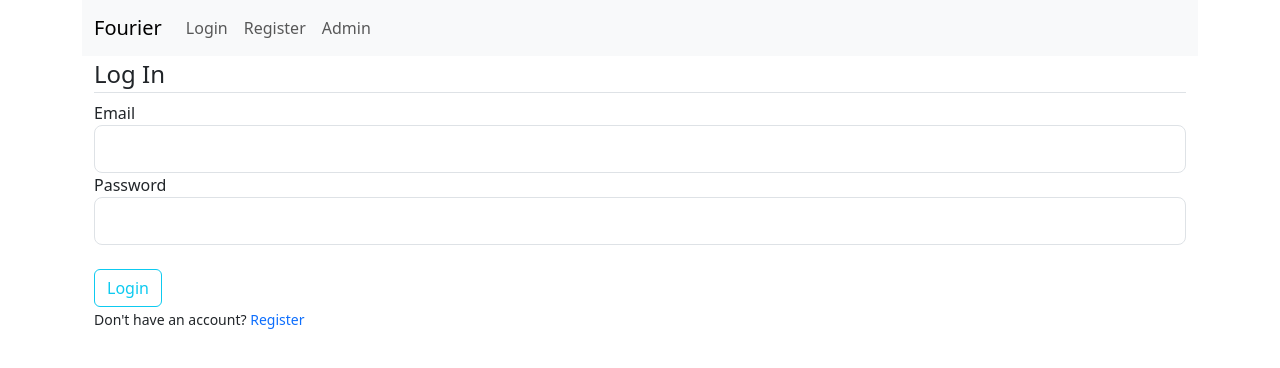
After one commit to hamees-sayed/fourier, a Flask app: page /login in a window 1280 px wide. The commit adds this page. Shown: the top 368 px of the page. Run offline with Flask 3, Linux system fonts and the light colour scheme.

Commit message:
database with basic login functionality and templates

```diff
--- /dev/null
+++ b/controllers/authorization.py
@@ -0,0 +1,27 @@
+from flask import render_template, flash, redirect, url_for
+from controllers.forms import RegistrationForm, LoginForm
+from controllers import app
+
+
+@app.route('/')
+def home():
+    return "<h1>Registered Successfully!</h1>"
+
+@app.route("/register", methods=["GET", "POST"])
+def register():
+    form = RegistrationForm()
+    if form.validate_on_submit():
+        flash(f"Account created for {form.username.data}!", "success")
+        return redirect(url_for("home"))
+    return render_template("register.html", form=form, title="Register")
+
+@app.route("/login", methods=["GET", "POST"])
+def login():
+    form = LoginForm()
+    if form.validate_on_submit():
+        if form.email.data == "admin@blog.com" and form.password.data == "password":
+            flash("Logged in!", "success")
+            return redirect(url_for("home"))
+        else:
+            flash("Login Unsuccessful. Please check email and password", "danger")
+    return render_template("login.html", form=form, title="Login")
--- /dev/null
+++ b/controllers/forms.py
@@ -0,0 +1,15 @@
+from flask_wtf import FlaskForm
+from wtforms import StringField, PasswordField, SubmitField
+from wtforms.validators import DataRequired, Length, Email, EqualTo
+
+class RegistrationForm(FlaskForm):
+    username = StringField('Username', validators=[DataRequired(), Length(min=2, max=20)])
+    email = StringField('Email', validators=[DataRequired(), Email()])
+    password = PasswordField('Password', validators=[DataRequired(), Length(min=8)])
+    confirm_password = PasswordField('Confirm Password', validators=[DataRequired(), EqualTo("password")])
+    submit = SubmitField('Register')
+
+class LoginForm(FlaskForm):
+    email = StringField('Email', validators=[DataRequired(), Email()])
+    password = PasswordField('Password', validators=[DataRequired(), Length(min=8)])
+    submit = SubmitField('Login')
--- a/requirements.txt
+++ b/requirements.txt
@@ -1,2 +1,6 @@
 Flask==3.0.0
 Flask-SQLAlchemy==3.1.1
+Flask-WTF
+WTForms
+python-dotenv
+email-validator
--- /dev/null
+++ b/templates/layout.html
@@ -0,0 +1,44 @@
+<!DOCTYPE html>
+<html lang="en">
+<head>
+    <meta charset="UTF-8">
+    <meta name="viewport" content="width=device-width, initial-scale=1.0">
+    <link href="https://cdn.jsdelivr.net/npm/bootstrap@5.3.2/dist/css/bootstrap.min.css" rel="stylesheet" integrity="sha384-T3c6CoIi6uLrA9TneNEoa7RxnatzjcDSCmG1MXxSR1GAsXEV/Dwwykc2MPK8M2HN" crossorigin="anonymous">
+    <!-- <link rel="stylesheet" type="text/css" href="{{ url_for('static', filename='styles.css') }}"> -->
+    {% if title %}
+        <title>{{ title }}</title>
+    {% else %}
+        <title>Fourier</title>
+    {% endif %}
+</head>
+<body>
+    <div class="container">
+        <nav class="navbar navbar-expand-lg bg-light">
+            <div class="container-fluid">
+              <a class="navbar-brand" href="#">Fourier</a>
+              <button class="navbar-toggler" type="button" data-bs-toggle="collapse" data-bs-target="#navbarNavAltMarkup" aria-controls="navbarNavAltMarkup" aria-expanded="false" aria-label="Toggle navigation">
+                <span class="navbar-toggler-icon"></span>
+              </button>
+              <div class="collapse navbar-collapse" id="navbarNavAltMarkup">
+                <div class="navbar-nav">
+                  <a class="nav-link" aria-current="page" href="/login">Login</a>
+                  <a class="nav-link" href="/register">Register</a>
+                  <a class="nav-link" href="/admin">Admin</a>
+                </div>
+              </div>
+            </div>
+          </nav>
+    </div>
+    <div class="container">
+        {% with messages = get_flashed_messages(with_categories=true) %}
+            {% if messages %}
+                {% for category, message in messages %}
+                    <div class="alert alert-{{category}}">{{message}}</div>
+                {% endfor %}
+            {% endif %}
+        {% endwith %}
+        {% block content %}{% endblock %}
+    </div>
+    <script src="https://cdn.jsdelivr.net/npm/bootstrap@5.3.0/dist/js/bootstrap.bundle.min.js" integrity="sha384-geWF76RCwLtnZ8qwWowPQNguL3RmwHVBC9FhGdlKrxdiJJigb/j/68SIy3Te4Bkz" crossorigin="anonymous"></script>
+</body>
+</html>
--- /dev/null
+++ b/templates/login.html
@@ -0,0 +1,46 @@
+{% extends "layout.html" %}
+{% block content %}
+    <div class="container">
+        <form method="POST" action="/login">
+            {{ form.hidden_tag() }}
+            <fieldset class="form-group">
+                <legend class="border-bottom mb-2">Log In</legend>
+                <div class="form-group">
+                    {{ form.email.label(class="form-control-label") }}
+                    {% if form.email.errors %}
+                        {{ form.email(class="form-control form-control-lg is-invalid") }}
+                        <div class="invalid-feedback">
+                            {% for error in form.email.errors %}
+                            <span>{{ error }}</span>
+                            {% endfor %}
+                        </div>
+                    {% else %}
+                        {{ form.email(class="form-control form-control-lg") }}
+                    {% endif %}
+                </div>
+                <div class="form-group">
+                    {{ form.password.label(class="form-control-label") }}
+                    {% if form.password.errors %}
+                        {{ form.password(class="form-control form-control-lg is-invalid") }}
+                        <div class="invalid-feedback">
+                            {% for error in form.password.errors %}
+                            <span>{{ error }}</span>
+                            {% endfor %}
+                        </div>
+                    {% else %}
+                        {{ form.password(class="form-control form-control-lg") }}
+                    {% endif %}
+                </div>
+            </fieldset>
+            <br>
+            <div class="form-group">
+                {{ form.submit(class="btn btn-outline-info") }}
+            </div>
+        </form>
+    </div>
+    <div class="container">
+        <small>
+            Don't have an account? <a class="text-decoration-none" href="{{ url_for('register') }}">Register</a>
+        </small>
+    </div>
+{% endblock %}
```
Also changed, not shown: controllers/__init__.py (+12 -5 lines), controllers/user.py (deleted, +0 -17 lines), models.py (+23 -27 lines), templates/home.html (+5 -27 lines), templates/register.html (added, +73 -0 lines), templates/success.html (deleted, +0 -11 lines), database.sqlite3 (added), static/styles.css (added).
